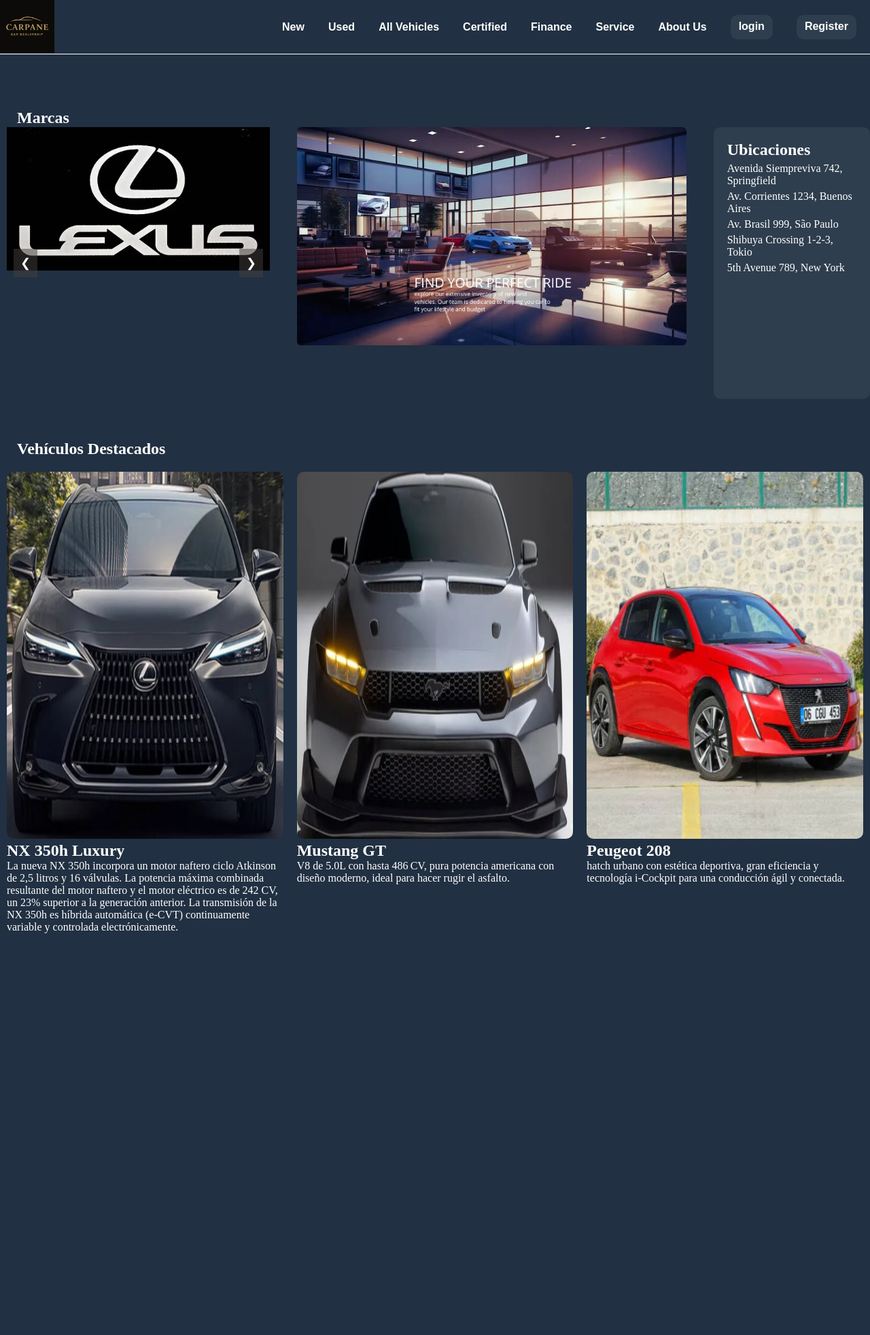
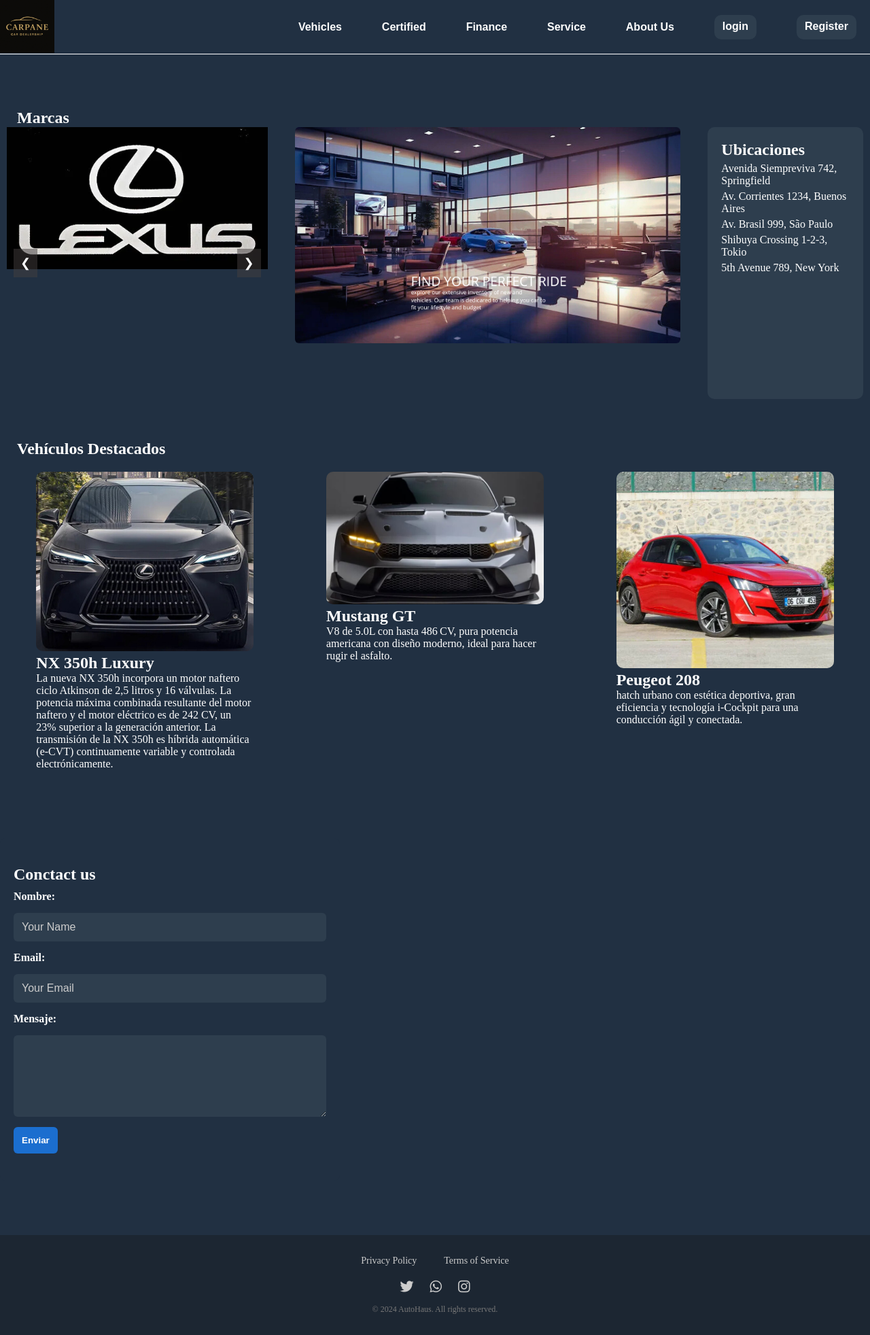
Before and after one commit to carpincho2/ProjectVechhio, a PHP site: page / in a window 1280 px wide. Shown: the whole page at 68% size. Before the commit the page ends 1373 px from the top, so only its background shows below. Run offline with PHP 8.4, Linux system fonts and the light colour scheme.

Commit message:
guardo todo

```diff
--- a/index.html
+++ b/index.html
@@ -4,6 +4,8 @@
     <meta charset="UTF-8">
     <meta name="viewport" content="width=device-width, initial-scale=1.0">
     <link rel="stylesheet" href="styles.css">
+    <link rel="stylesheet" href="https://cdnjs.cloudflare.com/ajax/libs/font-awesome/6.5.0/css/all.min.css">
+
     <title>dealership</title>
 </head>
 <body>
@@ -11,32 +13,26 @@
         <div >
             <img src="logo.png" alt="" class="logo">
         </div>
-        <div class="new">
-            <a href="new.php">New</a>
-        </div>
-        <div class="used">
-            <a href="used.php">Used</a>
-        </div>
-        <div class="allvehicles">
-            <a href="allvehicles.php">All Vehicles</a>
+        <div class="vehicles">
+            <a href="vehicles.html">Vehicles</a>
         </div>
         <div class="certified">
-            <a href="certified.php">Certified</a>
+            <a href="certified.html">Certified</a>
         </div>
         <div class="finance">
-            <a href="finance.php">Finance</a>
+            <a href="finance.html">Finance</a>
         </div>
         <div class="service">
-            <a href="service.php">Service</a>
+            <a href="service.html">Service</a>
         </div>
         <div class="aboutUs">
-            <a href="aboutUs.php">About Us</a>
+            <a href="aboutUs.html">About Us</a>
         </div>
         <div class="Login">
-            <a href="login.php">login</a>
+            <a href="login.html">login</a>
         </div>
         <div class="register">
-            <a href="register.php">Register</a>
+            <a href="register.html">Register</a>
         </div>
     </header>
         <h2 class="section-subtitle">Marcas</h2>
@@ -102,6 +98,33 @@
         </div>
     </section>
 
-    <section class="contact us"></section>
+    <section class="contactUs">
+        <h2 class="title">Conctact us</h2>
+        <form action="#" method="post">
+            <label for="nombre">Nombre:</label>
+            <input type="text" id=  "nombre" name="nombre" placeholder="Your Name">
+
+            <label for="email">Email:</label>
+            <input type="email" id="email" name="email" placeholder="Your Email">
+
+            <label for="mensaje">Mensaje:</label>
+            <textarea id="mensaje" name="mensaje"></textarea>
+
+            <button type="submit" class="boton">Enviar</button>
+          </form>
+    </section>
+
+    <footer class="footer">
+            <div class="footer-links">
+              <a href="#">Privacy Policy</a>
+              <a href="#">Terms of Service</a>
+            </div>
+            <div class="footer-icons">
+                <a href="#"><i class="fab fa-twitter"></i></a>
+                <a href="#"><i class="fab fa-whatsapp"></i></a>
+                <a href="#"><i class="fab fa-instagram"></i></a>
+              </div>
+            <p class="footer-copy">© 2024 AutoHaus. All rights reserved.</p>
+    </footer>
 </body>
 </html>
--- a/styles.css
+++ b/styles.css
@@ -124,6 +124,7 @@ body{
     border-radius: 10px;
     width: fit-content;
     margin-left: 40px;
+    margin-right: 10px;
 }
 .direcciones p {
   margin: 5px 0;
@@ -141,8 +142,8 @@ body{
     margin: 20px 0;
 }
 .carbox {
-    width: 500px;
-    height: 540px;
+    width: 25%;
+    height: 25%;
     margin: 0 10px;
 }
 .carbox img {
@@ -158,3 +159,120 @@ body{
     color: var(--letra);
     font-size: 24px;
 }
+
+.contactUs {
+    background-color: var(--fondo);
+    padding: 40px 20px;
+    max-width: 500px;
+    margin-top: 100px;
+    border-radius: 8px;
+  }
+
+  .contactUs h2 {
+    color: var(--letra);
+    margin-bottom: 10px;
+  }
+
+  .contactUs p {
+    color: var(--letra);
+    margin-bottom: 20px;
+  }
+
+  form {
+    display: flex;
+    flex-direction: column;
+    gap: 15px;
+  }
+
+  form label {
+    color: var(--letra);
+    font-weight: bold;
+  }
+
+  form input,
+  form textarea {
+    padding: 12px;
+    border-radius: 6px;
+    border: none;
+    background-color: #2E3E4E;
+    color: white;
+    font-size: 16px;
+  }
+
+  form input::placeholder,
+  form textarea::placeholder {
+    color: #ccc;
+  }
+
+  form textarea {
+    resize: vertical;
+    min-height: 120px;
+  }
+
+  .boton {
+    background-color: var(--boton);
+    color: white;
+    padding: 12px;
+    border: none;
+    border-radius: 6px;
+    cursor: pointer;
+    font-weight: bold;
+    transition: background-color 0.3s;
+    width: fit-content;
+  }
+
+  .boton:hover {
+    background-color: #155bab;
+  }
+
+  .title{
+    color: var(--letra);
+  }
+
+  .footer {
+    background-color: #1c2632;
+    color: #ccc;
+    padding: 30px 20px;
+    text-align: center;
+    margin-top: 80px;
+    margin-bottom: 0;
+  }
+
+  .footer-links {
+    display: flex;
+    justify-content: center;
+    gap: 40px;
+    margin-bottom: 20px;
+  }
+
+  .footer-links a {
+    color: #ccc;
+    text-decoration: none;
+    font-size: 14px;
+  }
+
+  .footer-icons{
+    margin-bottom: 15px;
+  }
+
+  .footer-icons i {
+    font-size: 20px;
+    color: #ccc;
+    margin: 0 10px;
+    transition: color 0.3s;
+  }
+
+  .footer-icons i:hover {
+    color: white;
+  }
+
+
+  .footer-icons img:hover {
+    filter: brightness(1.2);
+  }
+
+  .footer-copy {
+    font-size: 12px;
+    color: #777;
+    margin-bottom: 0;
+  }
```
Also changed, not shown: vechicles.css (added, +42 -0 lines), vehicles.html (added, +66 -0 lines), allvehicles.html (deleted), new.html (deleted), used.html (deleted).
